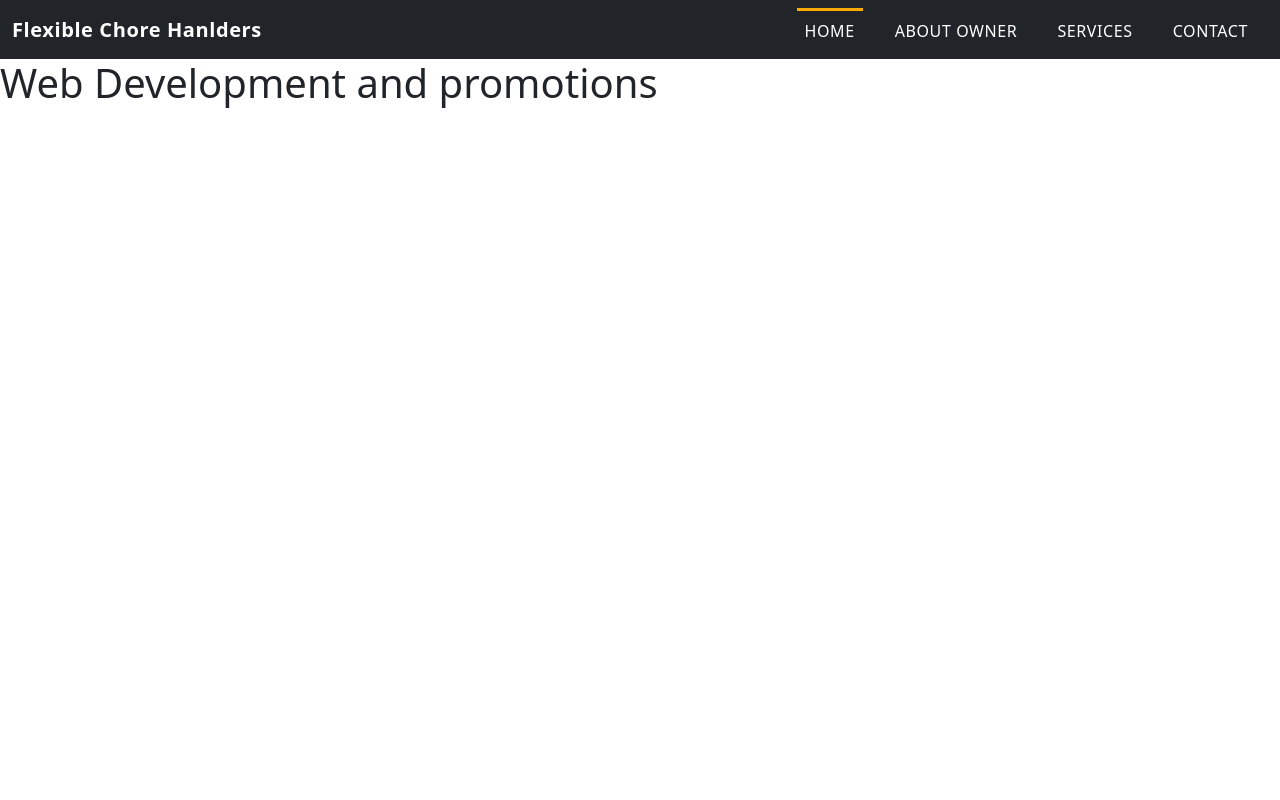
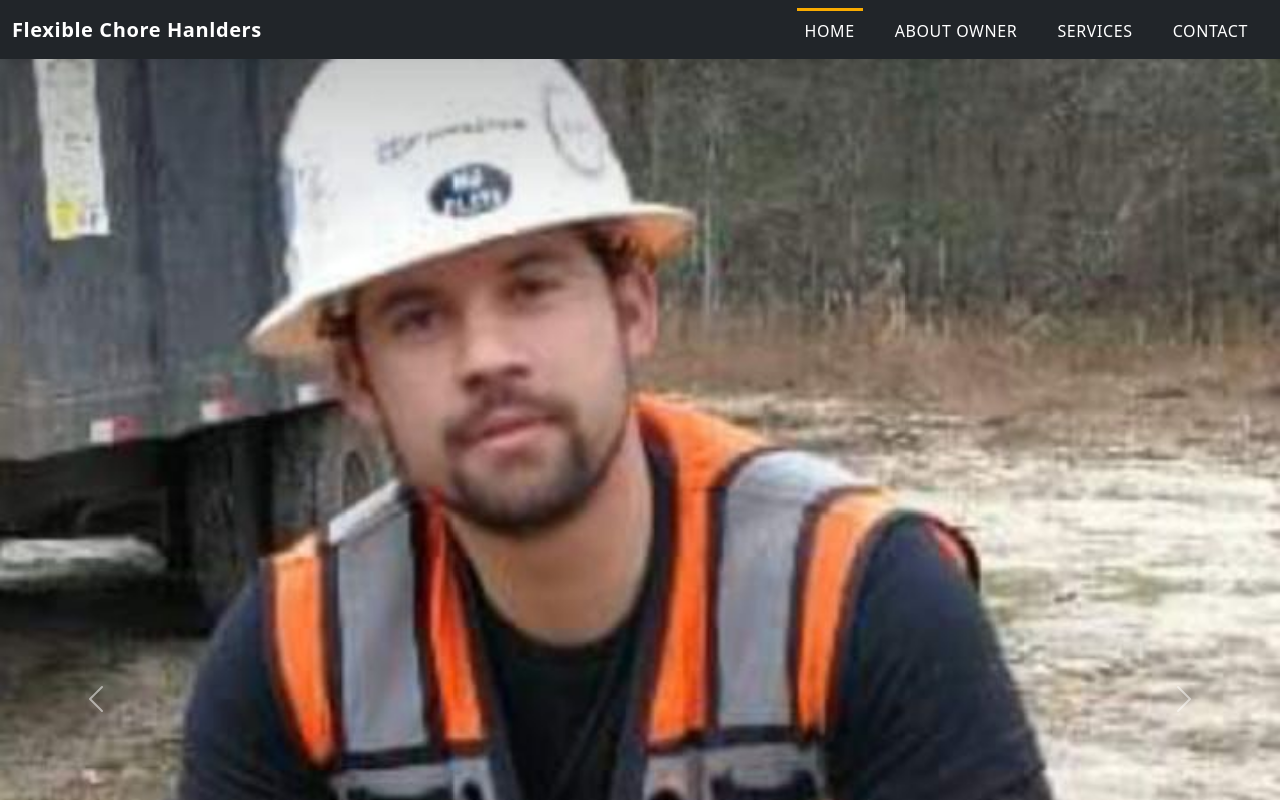
Before and after one commit to DariusHay/flexiblechorehandlers, a React (Create React App) app: page / in a window 1280 px wide. Both pictures are taken after a click on the link "HOME". Shown: the top 800 px of the page. Built offline with nearby package versions, Linux system fonts and the light colour scheme.

Commit message:
working on background

```diff
--- a/src/App.css
+++ b/src/App.css
@@ -46,3 +46,27 @@
 .navbar-toggler{
 	box-shadow: none !important
 }
+
+/****************************** Header *****************************/
+
+.header-wrapper {
+  position: relative;
+  /* background: url(./Images/home-pic.jpg); */
+  background-size: contain;
+  background-position: center;
+  height: 60vh;
+}
+
+.main-info {
+  display: flex;
+  flex-direction: column;
+  justify-content: center;
+  align-items: center;
+  text-align: center;
+  font-family: "Roboto Condesed";
+}
+
+.main-info h1 {
+  color: #fff;
+  text-transform: uppercase;
+}
--- a/src/components/Header.js
+++ b/src/components/Header.js
@@ -1,14 +1,29 @@
 import React from 'react';
+import HomePic from './Images/home-pic.jpg'
 
 const Header = () => {
     return (
-        <div className="header-wrapper">
-           <div className="main-info">
-               <h1>
-                   Web Development and promotions
-               </h1>
-           </div>
+        <div id="carouselExampleControls" class="carousel slide" data-bs-ride="carousel">
+        <div class="carousel-inner">
+          <div class="carousel-item active">
+            <img src="..." class="d-block w-100" alt="..." />
+          </div>
+          <div class="carousel-item">
+            <img src={HomePic} class="d-block w-100" alt="..." />
+          </div>
+          <div class="carousel-item">
+            <img src="" class="d-block w-100" alt="..." />
+          </div>
         </div>
+        <button class="carousel-control-prev" type="button" data-bs-target="#carouselExampleControls" data-bs-slide="prev">
+          <span class="carousel-control-prev-icon" aria-hidden="true"></span>
+          <span class="visually-hidden">Previous</span>
+        </button>
+        <button class="carousel-control-next" type="button" data-bs-target="#carouselExampleControls" data-bs-slide="next">
+          <span class="carousel-control-next-icon" aria-hidden="true"></span>
+          <span class="visually-hidden">Next</span>
+        </button>
+      </div>
     )
 }
 
```
Also changed, not shown: src/components/Images/home-pic.jpg (added).
